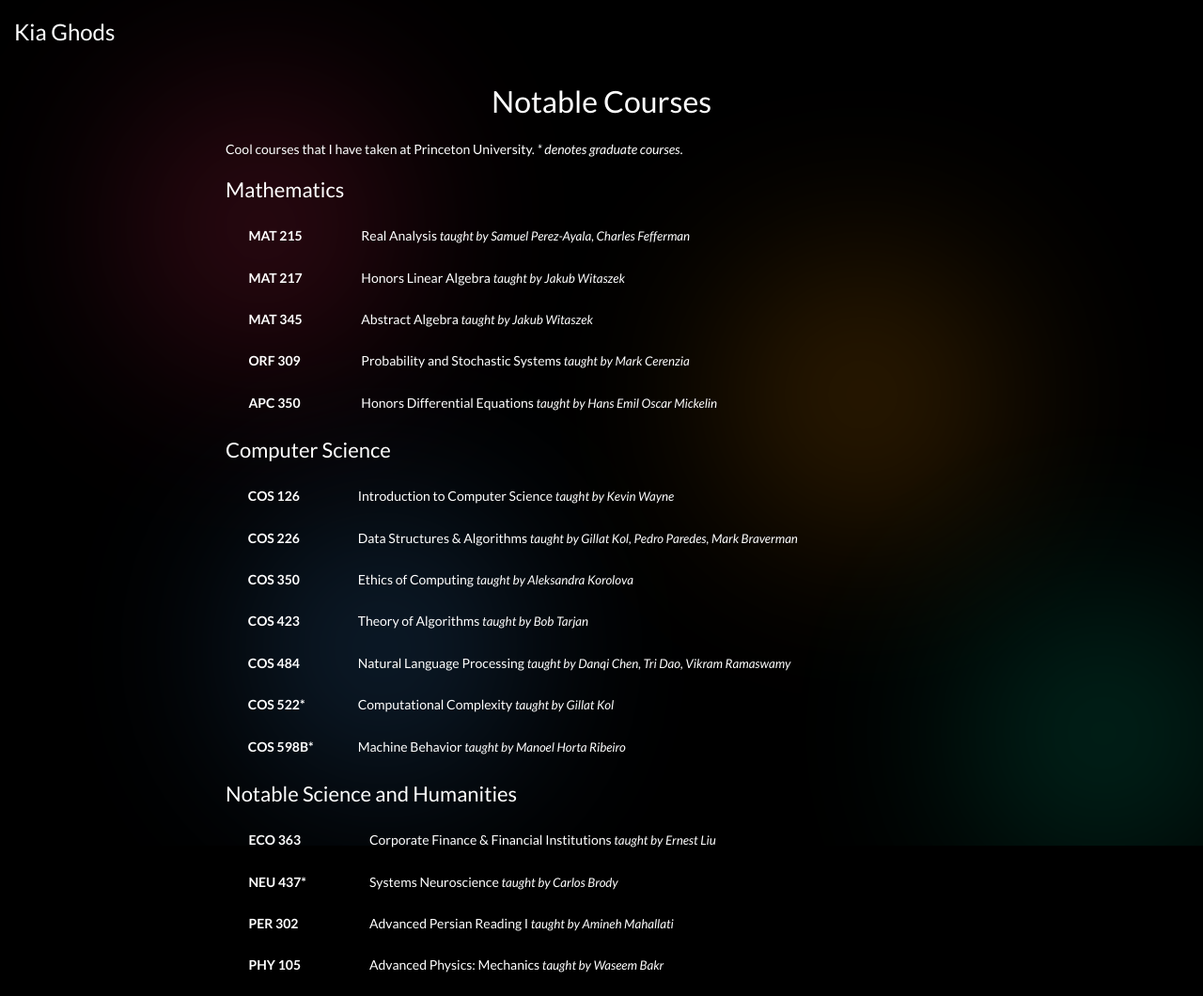
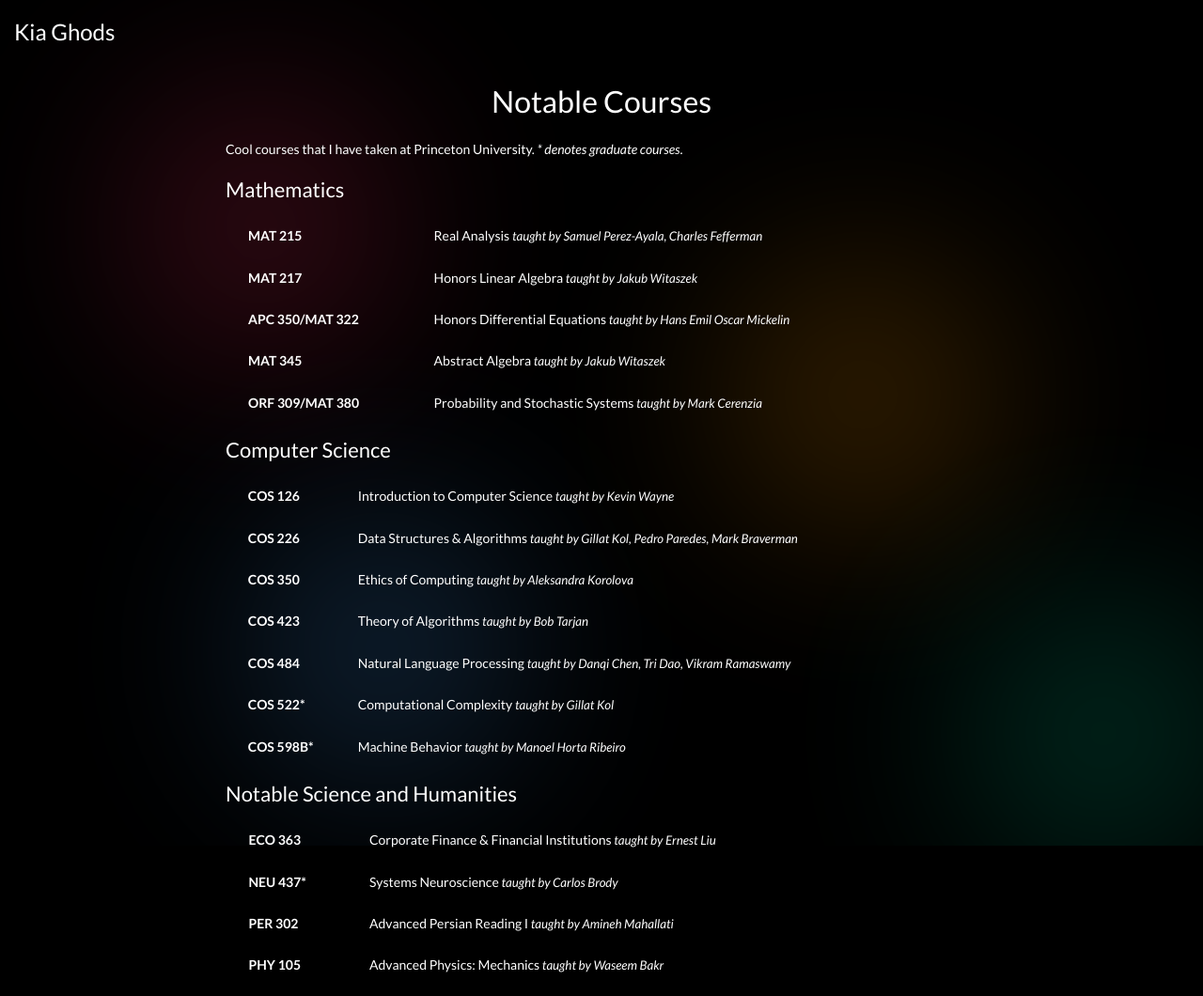
Before and after one commit to kiaghods/kiaghods-neowebsite, a Jekyll site: the page built from courses.html, in a window 1280 px wide. Shown: the whole page at 94% size. Built offline with Jekyll 4.4.1, drawn with Linux system fonts in a browser that asks for light colours.

Commit message:
updated courses

```diff
--- a/courses.html
+++ b/courses.html
@@ -24,18 +24,18 @@ permalink: /courses
             </tr>
             <tr>
                 <td></td>
+                <td><span style="font-weight: bold;">APC 350/MAT 322&nbsp;&nbsp;</span></td>
+                <td>Honors Differential Equations <span style="font-size: 10pt; font-style: italic;">taught by Hans Emil Oscar Mickelin</span></td>
+              </tr>
+            <tr>
+                <td></td>
                 <td><span style="font-weight: bold;">MAT 345&nbsp;&nbsp;</span></td>
                 <td>Abstract Algebra <span style="font-size: 10pt; font-style: italic;">taught by Jakub Witaszek</span></td>
             </tr>
             <tr>
               <td></td>
-              <td><span style="font-weight: bold;">ORF 309&nbsp;&nbsp;</span></td>
+              <td><span style="font-weight: bold;">ORF 309/MAT 380&nbsp;&nbsp;</span></td>
               <td>Probability and Stochastic Systems <span style="font-size: 10pt; font-style: italic;">taught by Mark Cerenzia</span></td>
-          </tr>
-          <tr>
-            <td></td>
-            <td><span style="font-weight: bold;">APC 350&nbsp;&nbsp;</span></td>
-            <td>Honors Differential Equations <span style="font-size: 10pt; font-style: italic;">taught by Hans Emil Oscar Mickelin</span></td>
           </tr>
         </tbody>
     </table>
```
